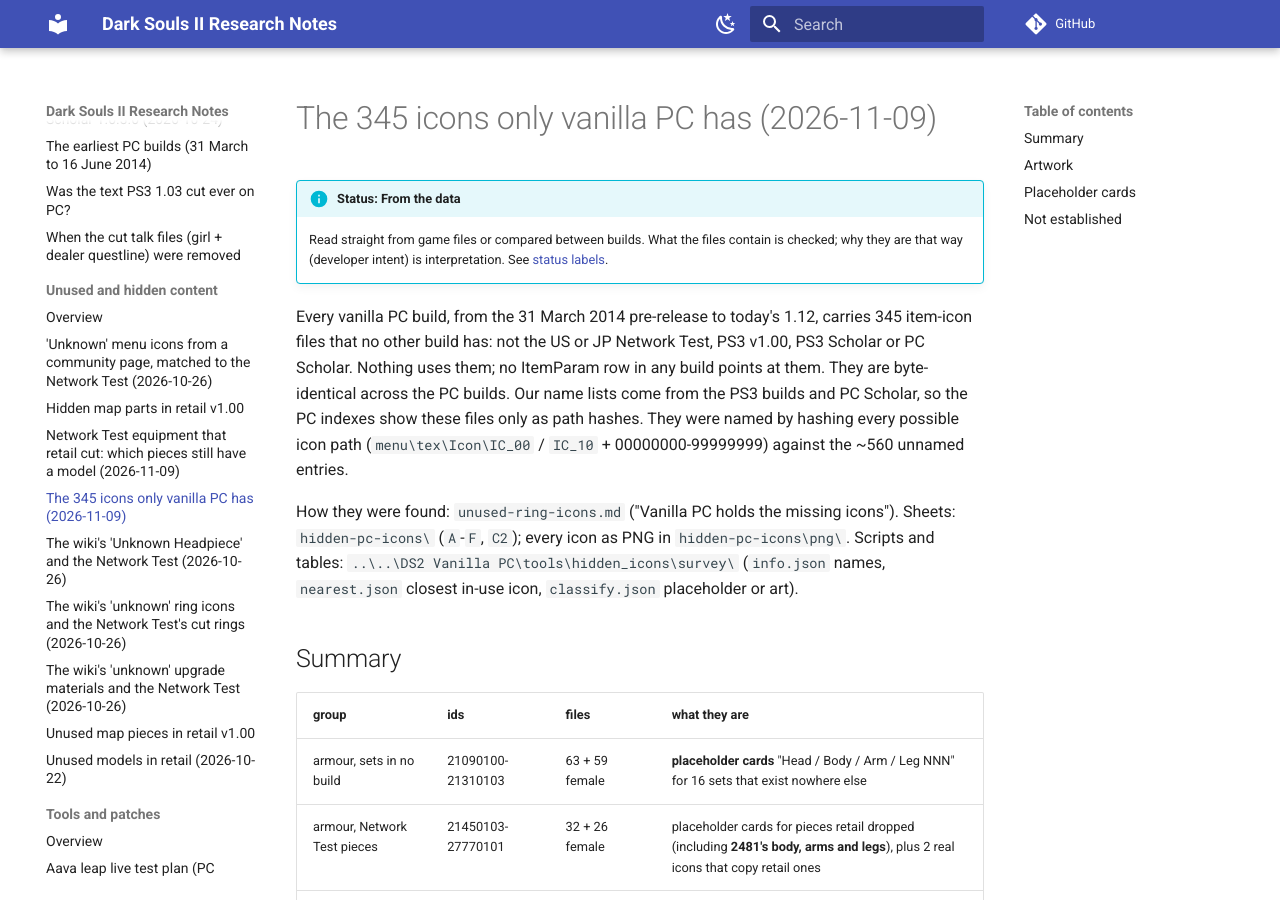
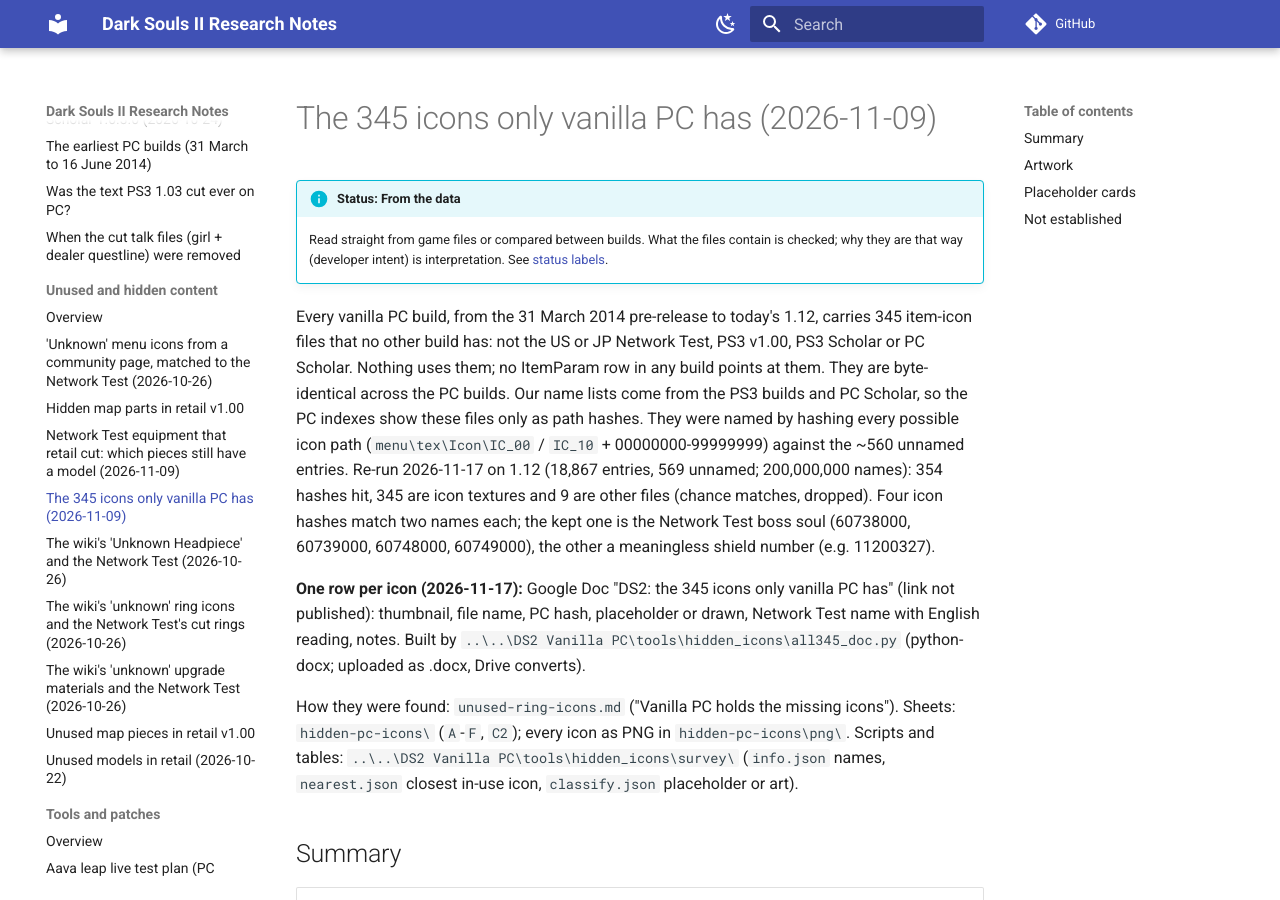
Before and after one commit to laveniatappendorf/ds2-research-notes, an MkDocs documentation site: the page built from docs/unused/hidden-pc-icons.md, in a window 1280 px wide and 900 px high. Built offline with MkDocs 1.6.1 and Material for MkDocs 9.7.7, drawn with Linux system fonts in a browser that asks for light colours; comment, search, counter and statistics services are not loaded.

Commit message:
Hidden PC icons: 1.12 hash re-run, one-row-per-icon list
Re-run on 1.12: 354 hashes hit, 345 icon textures and 9 chance
matches; four icon hashes match two names each (the Network Test boss
soul is kept). Mentions the one-row-per-icon list (link not published).

Co-Authored-By: Claude Opus 5.5 <noreply@anthropic.com>

```diff
--- a/docs/unused/hidden-pc-icons.md
+++ b/docs/unused/hidden-pc-icons.md
@@ -8,6 +8,11 @@ build has: not the US or JP Network Test, PS3 v1.00, PS3 Scholar or PC Scholar.
 any build points at them. They are byte-identical across the PC builds. Our name lists come from the PS3 builds and
 PC Scholar, so the PC indexes show these files only as path hashes. They were named by hashing every possible icon
 path (`menu\tex\Icon\IC_00` / `IC_10` + 00000000-99999999) against the ~560 unnamed entries.
+Re-run 2026-11-17 on 1.12 (18,867 entries, 569 unnamed; 200,000,000 names): 354 hashes hit, 345 are icon textures
+and 9 are other files (chance matches, dropped). Four icon hashes match two names each; the kept one is the Network
+Test boss soul (60738000, 60739000, 60748000, 60749000), the other a meaningless shield number (e.g. 11200327).
+
+**One row per icon (2026-11-17):** Google Doc "DS2: the 345 icons only vanilla PC has" (link not published): thumbnail, file name, PC hash, placeholder or drawn, Network Test name with English reading, notes. Built by `..\..\DS2 Vanilla PC\tools\hidden_icons\all345_doc.py` (python-docx; uploaded as .docx, Drive converts).
 
 How they were found: `unused-ring-icons.md` ("Vanilla PC holds the missing icons"). Sheets: `hidden-pc-icons\`
 (`A`-`F`, `C2`); every icon as PNG in `hidden-pc-icons\png\`. Scripts and tables:
```
